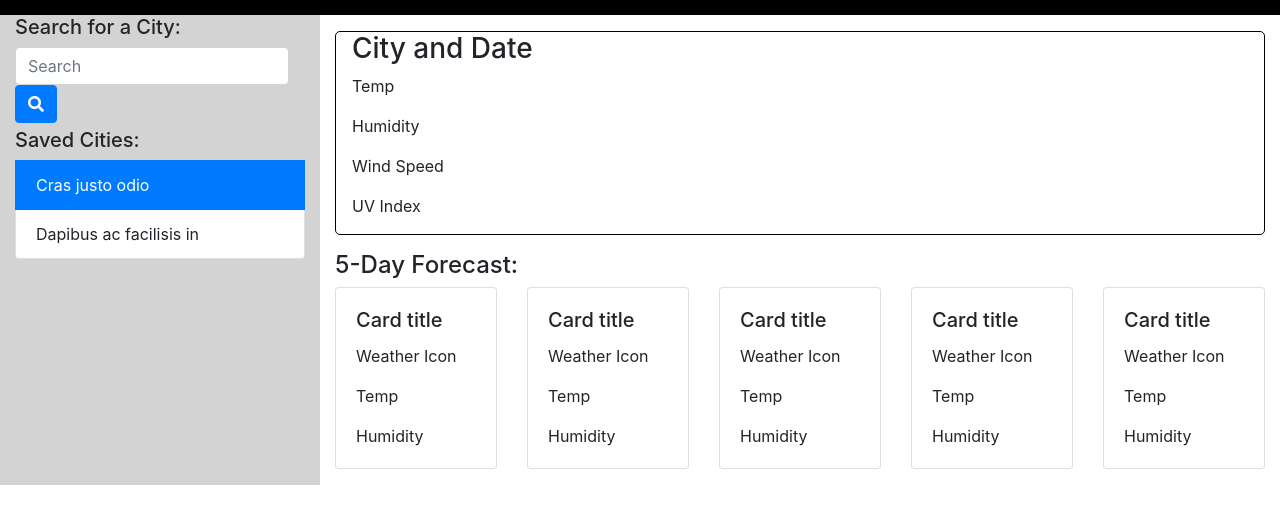
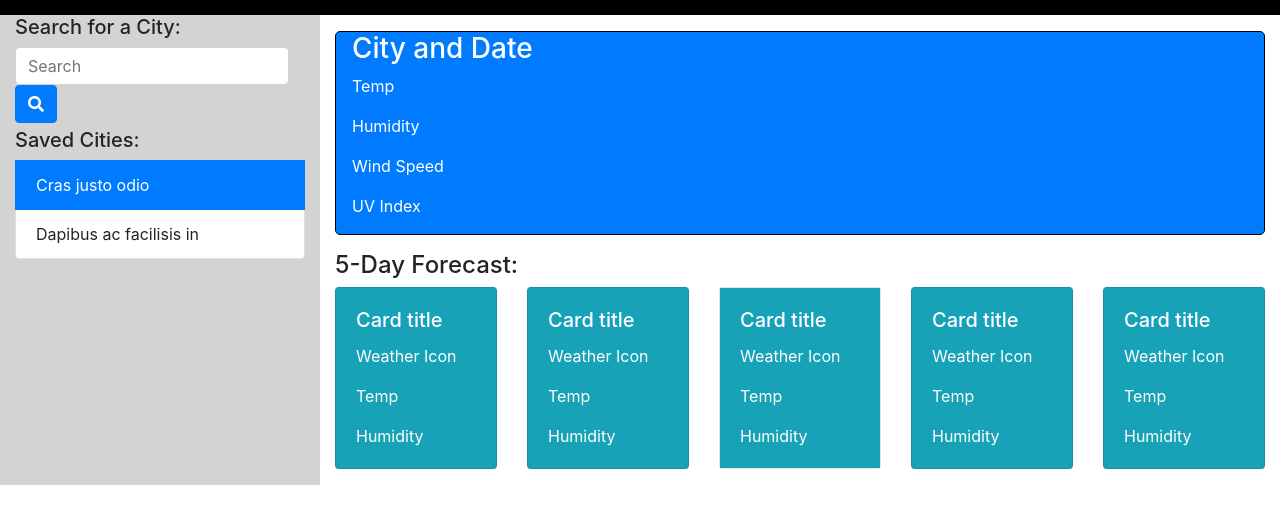
Before and after one commit to EMoschos/hows-the-weather, a plain HTML site: page index.html in a window 1280 px wide. Shown: the part 61-584 px from the top of the page. Drawn offline with nearby package versions, Linux system fonts and the light colour scheme.

Commit message:
Added some color styling

```diff
--- a/index.html
+++ b/index.html
@@ -39,7 +39,7 @@
             <div class="col-9">
                 <div class="row">
                     <div class="col my-3">
-                        <div class="display-weather">
+                        <div class="text-white bg-primary display-weather">
                             <div class="ml-3">
                                 <h3>City and Date</h3>
                                 <p>Temp</p>
@@ -53,7 +53,7 @@
                 <h4 class="weather-area">5-Day Forecast:</h4>
                 <div class="row row-cols-1 row-cols-lg-5">
                     <div class="col mb-3">
-                        <div class="card">
+                        <div class="card text-white bg-info">
                             <div class="card-body">
                                 <h5 class="card-title">Card title</h5>
                                 <p class="card-text">Weather Icon</p>
@@ -63,7 +63,7 @@
                         </div>
                     </div>
                     <div class="col mb-3">
-                        <div class="card">
+                        <div class="card text-white bg-info">
                             <div class="card-body">
                                 <h5 class="card-title">Card title</h5>
                                 <p class="card-text">Weather Icon</p>
@@ -75,6 +75,16 @@
                     </div>
                     <div class="col mb-3">
                         <div class="card">
+                            <div class="card-body text-white bg-info">
+                                <h5 class="card-title">Card title</h5>
+                                <p class="card-text">Weather Icon</p>
+                                <p class="card-text">Temp</p>
+                                <p class="card-text">Humidity</p>
+                            </div>
+                        </div>
+                    </div>
+                    <div class="col mb-3">
+                        <div class="card text-white bg-info">
                             <div class="card-body">
                                 <h5 class="card-title">Card title</h5>
                                 <p class="card-text">Weather Icon</p>
@@ -84,17 +94,7 @@
                         </div>
                     </div>
                     <div class="col mb-3">
-                        <div class="card">
-                            <div class="card-body">
-                                <h5 class="card-title">Card title</h5>
-                                <p class="card-text">Weather Icon</p>
-                                <p class="card-text">Temp</p>
-                                <p class="card-text">Humidity</p>
-                            </div>
-                        </div>
-                    </div>
-                    <div class="col mb-3">
-                        <div class="card">
+                        <div class="card text-white bg-info">
                             <div class="card-body">
                                 <h5 class="card-title">Card title</h5>
                                 <p class="card-text">Weather Icon</p>
```
